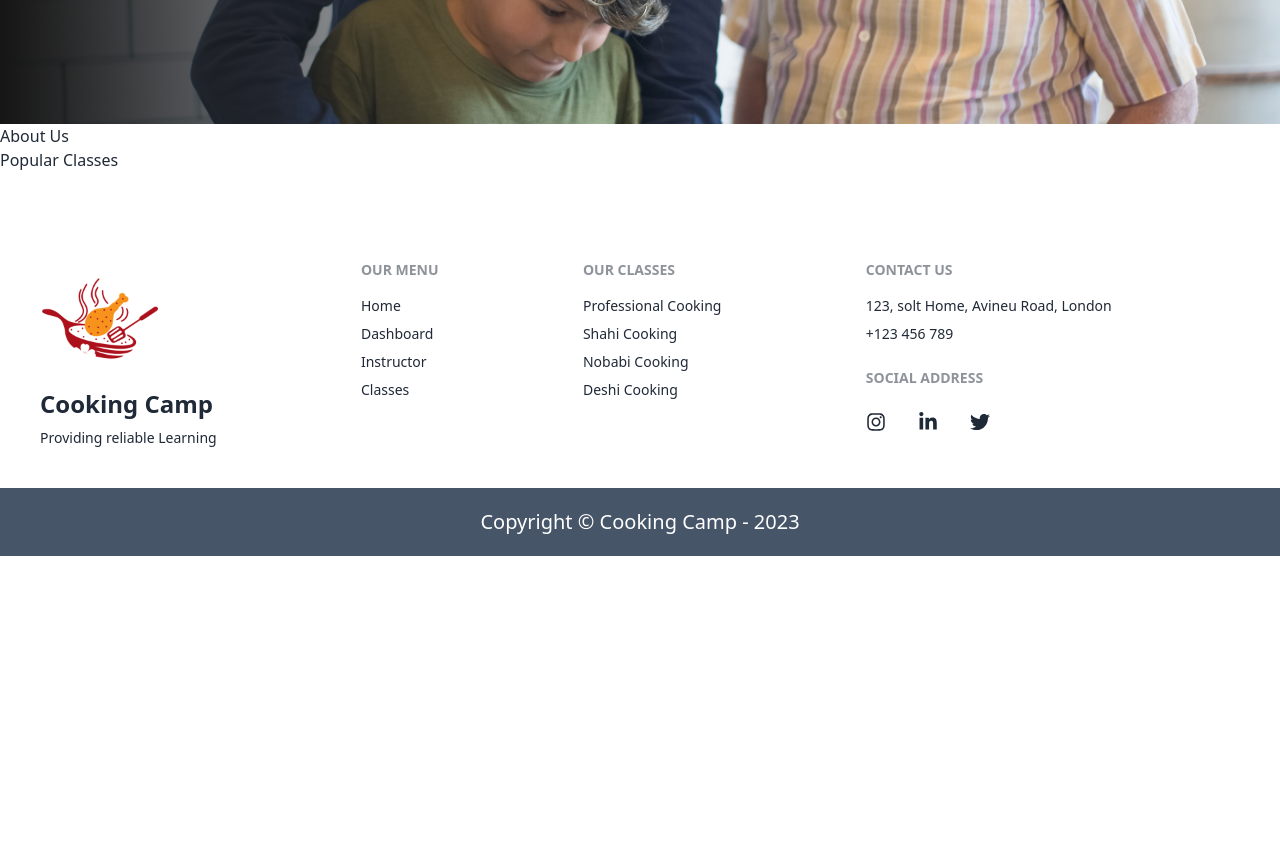
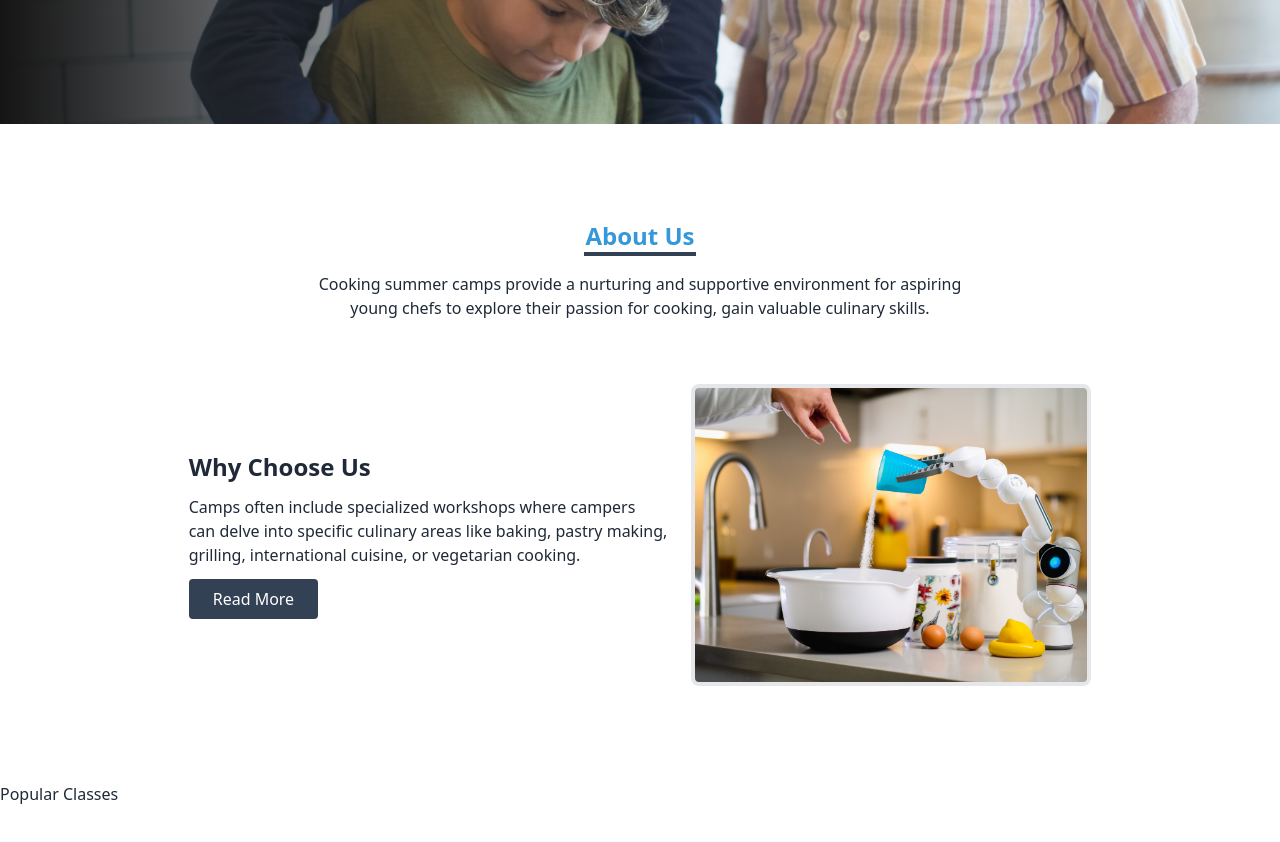
Before and after one commit to emamjion/cooking-school-client, a React (Vite) app: page / in a window 1280 px wide. Shown: the part 600-1442 px from the top of the page. Before the commit the page ends 1156 px from the top, so only its background shows below. Built offline with nearby package versions, Linux system fonts and the light colour scheme.

Commit message:
about section design finished

```diff
--- a/src/Pages/Home/About/About.jsx
+++ b/src/Pages/Home/About/About.jsx
@@ -1,9 +1,28 @@
 import React from 'react';
+import aboutImg from '../../../assets/About/about-pic.jpg'
 
 const About = () => {
     return (
-        <div>
-            <h1>About Us</h1>
+        <div className='my-24'>
+            <div className='text-center'>
+                <h1 className='text-2xl text-[#3498db] font-semibold'>About Us</h1>
+                <div className='w-28 mx-auto mb-4 h-1 bg-slate-700'></div>
+                <p>
+                    Cooking summer camps provide a nurturing and supportive environment for aspiring <br /> young chefs to explore their passion for cooking, gain valuable culinary skills.
+                </p>
+            </div>
+            <div className='flex items-center justify-center mt-16 gap-6'>
+                <div className='space-y-3'>
+                    <h1 className='text-2xl font-semibold'>Why Choose Us</h1>
+                    <p>
+                        Camps often include specialized workshops where campers <br /> can delve into specific culinary areas like baking, pastry making, <br /> grilling, international cuisine, or vegetarian cooking.
+                    </p>
+                    <button className='bg-slate-700 px-6 py-2 text-white rounded font-medium'>Read More</button>
+                </div>
+                <div className=''>
+                    <img className='w-[400px] rounded-lg border-4' src={aboutImg} />
+                </div>
+            </div>
         </div>
     );
 };
```
Also changed, not shown: src/assets/About/about-pic.jpg (added).
